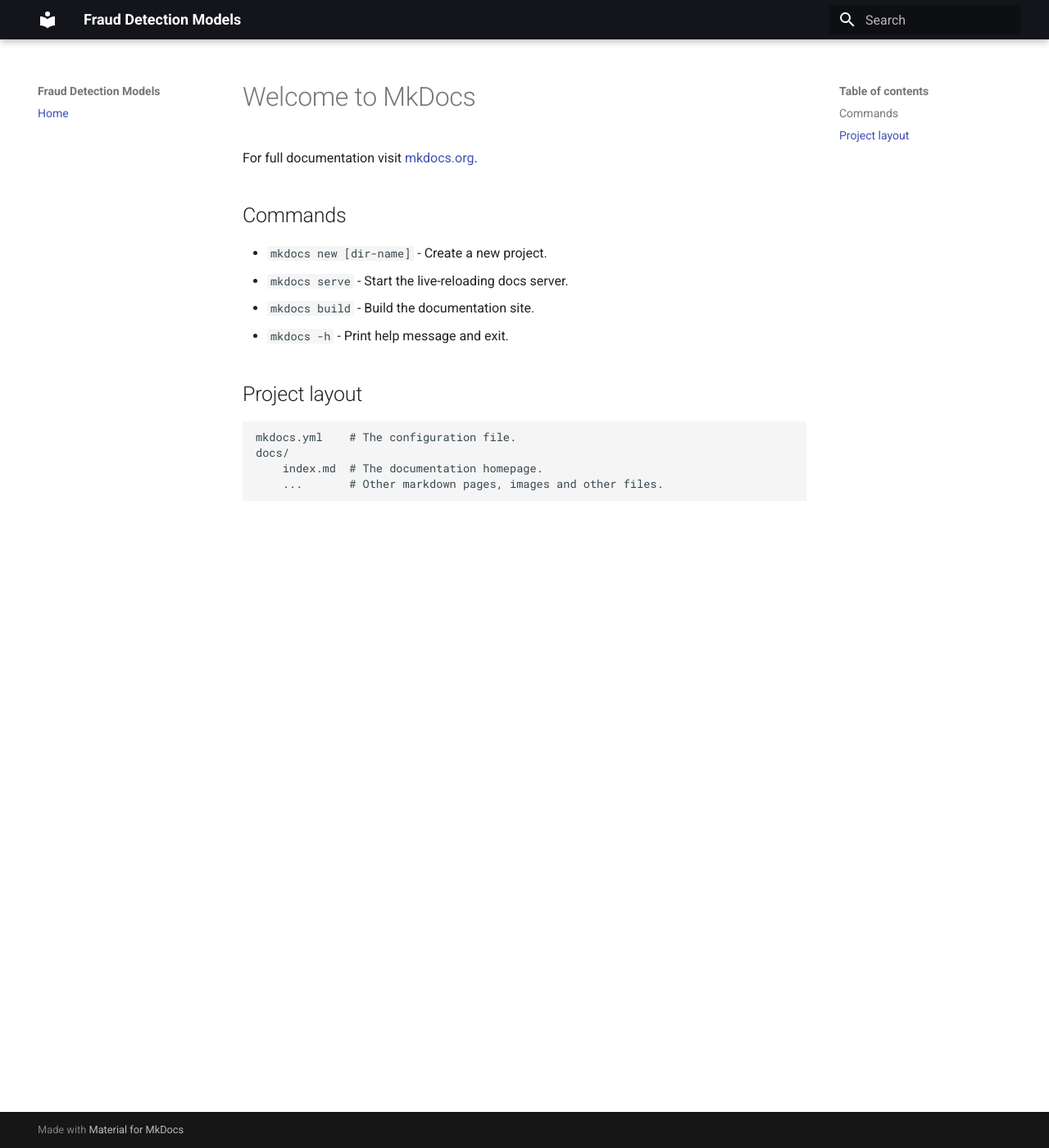
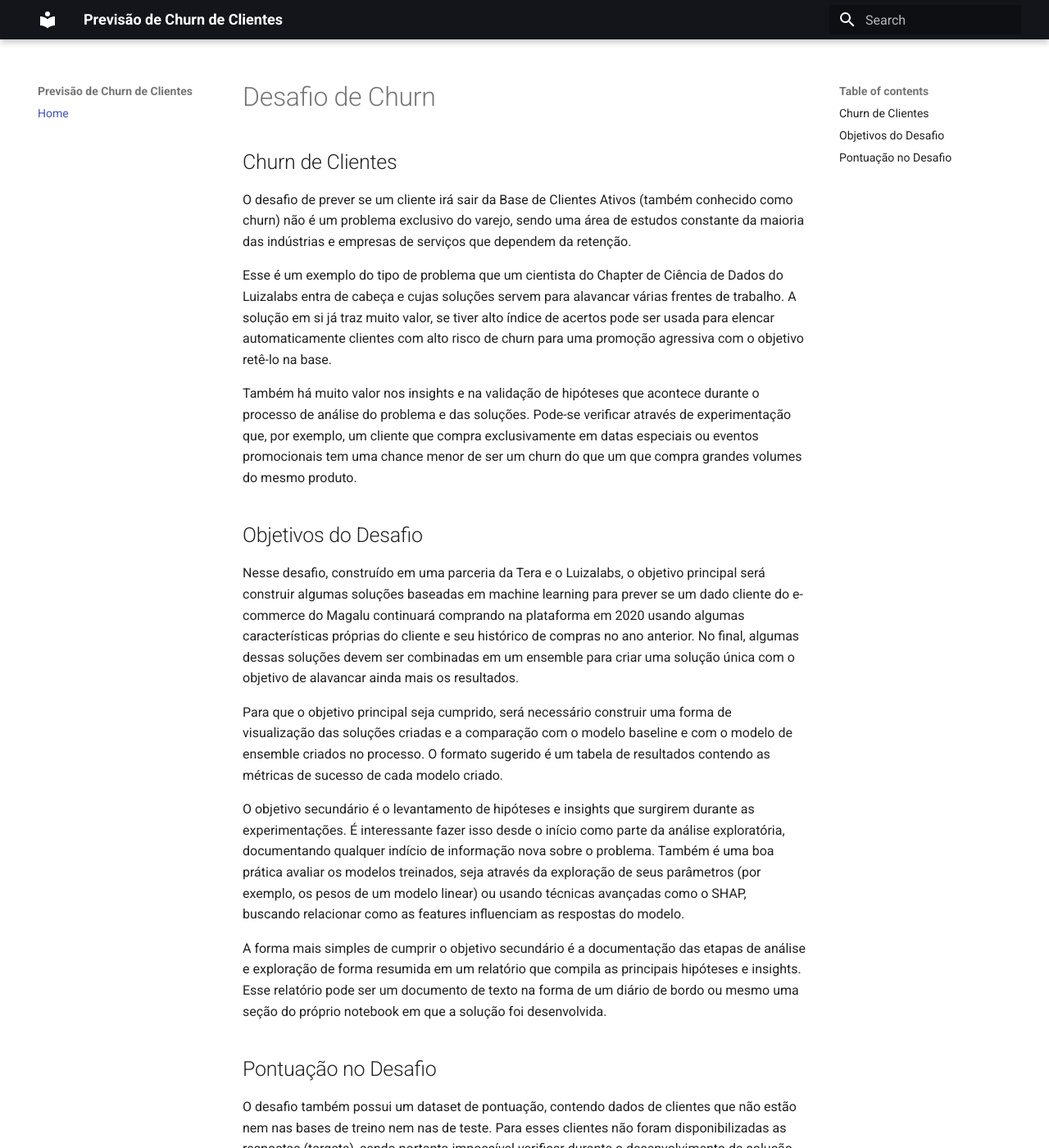
Before and after one commit to LucianoBatista/churn-classifier, an MkDocs documentation site: the page built from docs/index.md, in a window 1280 px wide and 1400 px high. Shown: the whole window at 82% size. Built offline with MkDocs 1.6.1 and Material for MkDocs 9.7.7, drawn with Linux system fonts in a browser that asks for light colours; comment, search, counter and statistics services are not loaded; some of the changed text lies outside the part shown.

Commit message:
:memo: adding information about the challenge.

```diff
--- a/docs/index.md
+++ b/docs/index.md
@@ -3,20 +3,30 @@
 author: Luciano
 ---
 
-# Welcome to MkDocs
+# Desafio de Churn
 
-For full documentation visit [mkdocs.org](https://www.mkdocs.org).
+## Churn de Clientes
 
-## Commands
+O desafio de prever se um cliente irá sair da Base de Clientes Ativos (também conhecido como churn) não é um problema exclusivo do varejo, sendo uma área de estudos constante da maioria das indústrias e empresas de serviços que dependem da retenção.
 
-* `mkdocs new [dir-name]` - Create a new project.
-* `mkdocs serve` - Start the live-reloading docs server.
-* `mkdocs build` - Build the documentation site.
-* `mkdocs -h` - Print help message and exit.
+Esse é um exemplo do tipo de problema que um cientista do Chapter de Ciência de Dados do Luizalabs entra de cabeça e cujas soluções servem para alavancar várias frentes de trabalho. A solução em si já traz muito valor, se tiver alto índice de acertos pode ser usada para elencar automaticamente clientes com alto risco de churn para uma promoção agressiva com o objetivo retê-lo na base.
 
-## Project layout
+Também há muito valor nos insights e na validação de hipóteses que acontece durante o processo de análise do problema e das soluções. Pode-se verificar através de experimentação que, por exemplo, um cliente que compra exclusivamente em datas especiais ou eventos promocionais tem uma chance menor de ser um churn do que um que compra grandes volumes do mesmo produto.
 
-    mkdocs.yml    # The configuration file.
-    docs/
-        index.md  # The documentation homepage.
-        ...       # Other markdown pages, images and other files.
+## Objetivos do Desafio
+
+Nesse desafio, construído em uma parceria da Tera e o Luizalabs, o objetivo principal será construir algumas soluções baseadas em machine learning para prever se um dado cliente do e-commerce do Magalu continuará comprando na plataforma em 2020 usando algumas características próprias do cliente e seu histórico de compras no ano anterior. No final, algumas dessas soluções devem ser combinadas em um ensemble para criar uma solução única com o objetivo de alavancar ainda mais os resultados.
+
+Para que o objetivo principal seja cumprido, será necessário construir uma forma de visualização das soluções criadas e a comparação com o modelo baseline e com o modelo de ensemble criados no processo. O formato sugerido é um tabela de resultados contendo as métricas de sucesso de cada modelo criado.
+
+O objetivo secundário é o levantamento de hipóteses e insights que surgirem durante as experimentações. É interessante fazer isso desde o início como parte da análise exploratória, documentando qualquer indício de informação nova sobre o problema. Também é uma boa prática avaliar os modelos treinados, seja através da exploração de seus parâmetros (por exemplo, os pesos de um modelo linear) ou usando técnicas avançadas como o SHAP, buscando relacionar como as features influenciam as respostas do modelo.
+
+A forma mais simples de cumprir o objetivo secundário é a documentação das etapas de análise e exploração de forma resumida em um relatório que compila as principais hipóteses e insights. Esse relatório pode ser um documento de texto na forma de um diário de bordo ou mesmo uma seção do próprio notebook em que a solução foi desenvolvida.
+
+## Pontuação no Desafio
+
+O desafio também possui um dataset de pontuação, contendo dados de clientes que não estão nem nas bases de treino nem nas de teste. Para esses clientes não foram disponibilizadas as respostas (targets), sendo portanto impossível verificar durante o desenvolvimento da solução se o modelo está acertando ou não.
+
+O objetivo desse dataset é permitir, de forma justa, que os alunos possam comparar suas melhores soluções com as dos outros. Através desse link é possível fazer o envio do arquivo de respostas do desafio. No fim do desafio, será mostrado o ranking dos envios dos alunos.
+
+Let the Games Begin! =
--- a/mkdocs.yml
+++ b/mkdocs.yml
@@ -1,4 +1,4 @@
-site_name: Fraud Detection Models
+site_name: Previsão de Churn de Clientes
 theme:
   palette:
     primary: black
```
Also changed, not shown: 1 other file.
